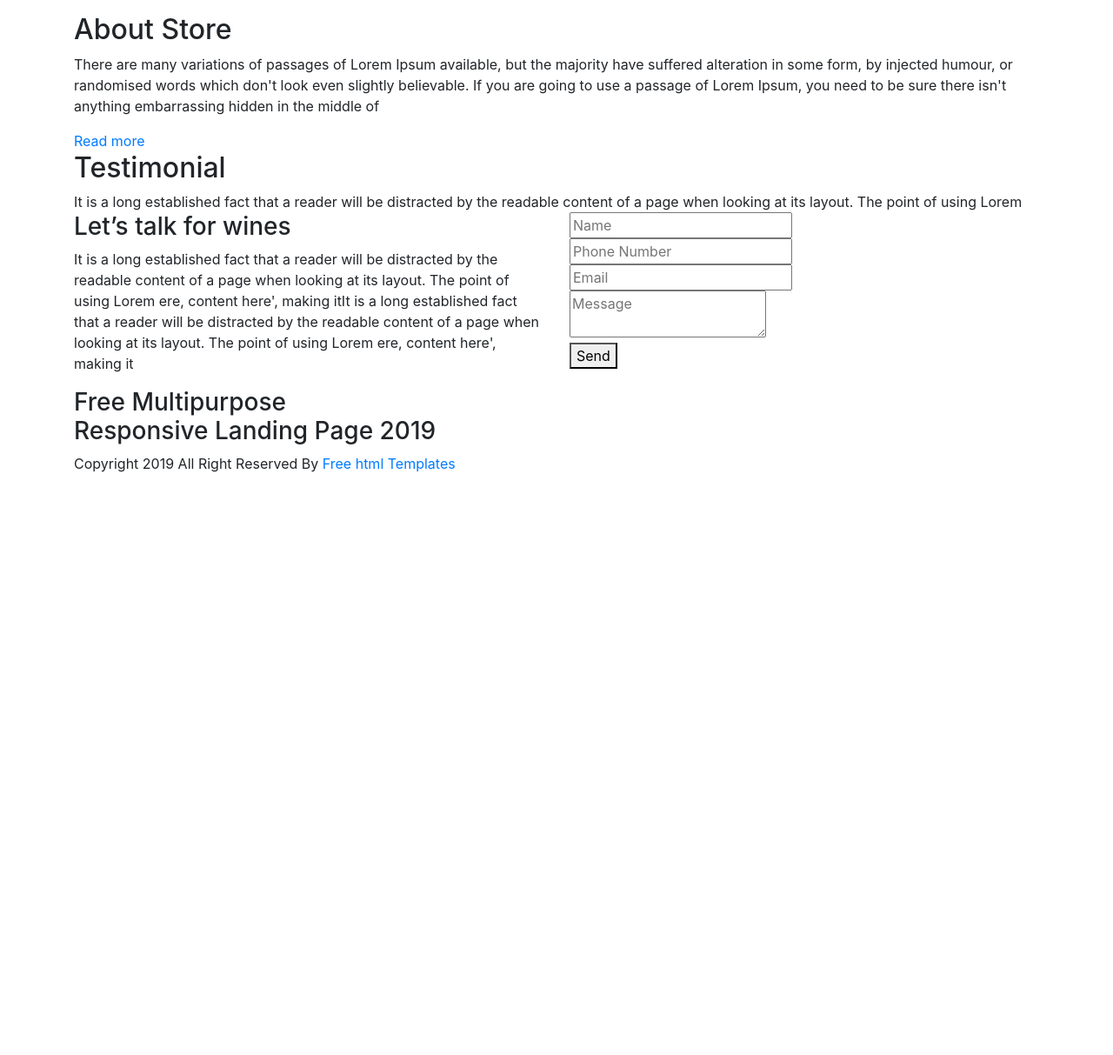
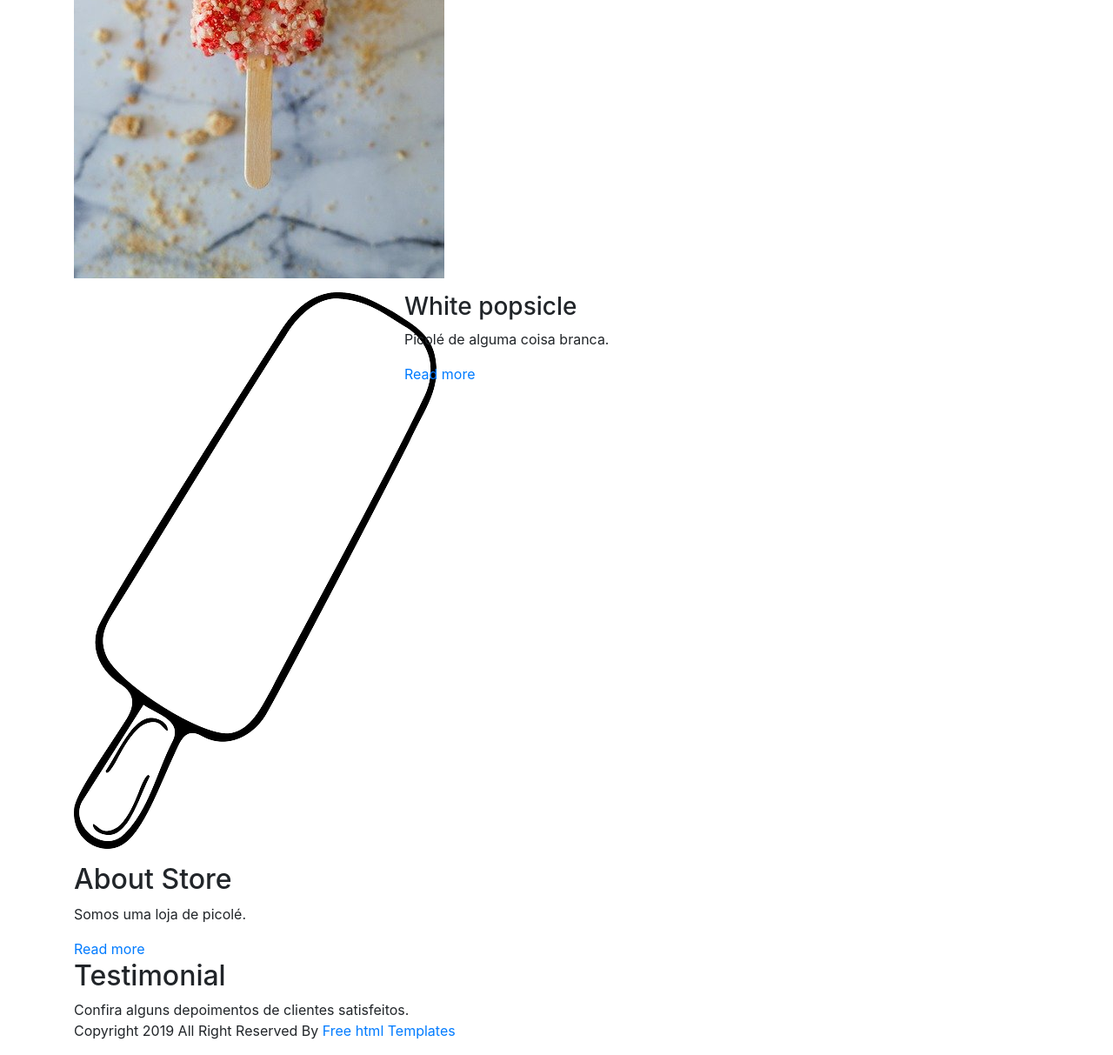
Before and after one commit to danielbibit/ES1-UFG, a Django app: page / in a window 1280 px wide. Shown: the part 1715-2928 px from the top of the page at 87% size. Before the commit the page ends 2258 px from the top, so only its background shows below. Run offline with Django 3.2, Linux system fonts and the light colour scheme; some libraries are stand-ins or nearby versions.

Commit message:
Terminando landing page

```diff
--- a/sistema_picole/landing_page/templates/index.html
+++ b/sistema_picole/landing_page/templates/index.html
@@ -10,7 +10,7 @@
       <meta name="viewport" content="width=device-width, initial-scale=1">
       <meta name="viewport" content="initial-scale=1, maximum-scale=1">
       <!-- site metas -->
-      <title>drinker</title>
+      <title>Picolé</title>
       <meta name="keywords" content="">
       <meta name="description" content="">
       <meta name="author" content="">
@@ -49,7 +49,7 @@
                         <div class="full">
                            <div class="center-desk">
                               <div class="logo">
-                                 <a href="index.html"><img src="static/images/logo.png" alt="#" /></a>
+                                 <a href="index.html"><img src="static/images/carrinho.png" alt="#" /></a>
                               </div>
                            </div>
                         </div>
@@ -63,10 +63,13 @@
                               <ul class="navbar-nav mr-auto">
 
                                  <li class="nav-item">
-                                    <a class="nav-link" href="#contact">About</a>
+                                    <a style="color:black" class="nav-link" href="#">Catálogo</a>
                                  </li>
                                  <li class="nav-item">
-                                    <a class="nav-link" href="#">Contact Us</a>
+                                    <a style="color:black" class="nav-link" href="#">About</a>
+                                 </li>
+                                 <li class="nav-item">
+                                    <a style="color:black" class="nav-link" href="#">Contact Us</a>
                                  </li>
                               </ul>
                            </div>
@@ -83,12 +86,12 @@
                   <div class="row">
                      <div class="col-md-10 offset-md-1">
                         <div class="text-img">
-                           <figure><img src="static/images/box_img.png" alt="#"/></figure>
+                           <figure><img src="static/images/popsicle-g373bb1d32_640.jpg" alt="#"/></figure>
                         </div>
                      </div>
                      <div class="col-md-12">
                         <div class="text-bg">
-                           <h1>Spent the best time with best wine</h1>
+                           <h1>Spent the best time with best popsicle</h1>
                            <a href="#">Read More</a>
                         </div>
                      </div>
@@ -105,8 +108,7 @@
             <div class="row">
                <div class="col-md-12">
                   <div class="titlepage">
-                     <h2>Best Wines <span class="red">In Our Store</span> </h2>
-                     <p>It is a long established fact that a reader will be distracted by the readable content of a page when looking at its layout. The point of using Lorem</p>
+                     <h2>Best popsicles <span class="red">In Our Store</span> </h2>
                   </div>
                </div>
             </div>
@@ -116,14 +118,14 @@
             <div class="row d_flex">
                <div class="col-md-4">
                         <div class="store_box ">
-                           <figure><img src="static/images/store_img1.png" alt="#"/></figure>
+                           <figure><img src="static/images/popsicle-g67cd68767_640.png" alt="#"/></figure>
                         </div>
                      </div>
                      <div class="col-md-8">
                         <div class="store_box ">
 
-                           <h3>Black Wine</h3>
-                           <p>It is a long established fact that a reader will be distracted by the readable content of a page when looking at its layout. The point of using Lorem Ipsum is that it has a more-or-less normal distribution of letters, as opposed to using 'Content here, content here', making it look like readable English. Many desktop publishing packages</p>
+                           <h3>Black Popsicle</h3>
+                           <p>Picolé de chocolate.</p>
                            <a class="read_more" href="#">Read more</a>
                         </div>
 
@@ -134,14 +136,14 @@
             <div class="row d_flex">
                <div class="col-md-4">
                         <div class="store_box ">
-                           <figure><img src="static/images/store_img2.png" alt="#"/></figure>
+                           <figure><img src="static/images/cold-g3551bee6a_640.jpg" alt="#"/></figure>
                         </div>
                      </div>
                      <div class="col-md-8">
                         <div class="store_box ">
 
-                           <h3>Red Wine</h3>
-                           <p>It is a long established fact that a reader will be distracted by the readable content of a page when looking at its layout. The point of using Lorem Ipsum is that it has a more-or-less normal distribution of letters, as opposed to using 'Content here, content here', making it look like readable English. Many desktop publishing packages</p>
+                           <h3>Red Popsicle</h3>
+                           <p>Picolé de morango.</p>
                            <a class="read_more" href="#">Read more</a>
                         </div>
 
@@ -152,14 +154,14 @@
             <div class="row d_flex">
                <div class="col-md-4">
                         <div class="store_box ">
-                           <figure><img src="static/images/store_img3.png" alt="#"/></figure>
+                           <figure><img src="static/images/popsicle-g72236831d_640.png" alt="#"/></figure>
                         </div>
                      </div>
                      <div class="col-md-8">
                         <div class="store_box ">
 
-                           <h3>White Wine</h3>
-                           <p>It is a long established fact that a reader will be distracted by the readable content of a page when looking at its layout. The point of using Lorem Ipsum is that it has a more-or-less normal distribution of letters, as opposed to using 'Content here, content here', making it look like readable English. Many desktop publishing packages</p>
+                           <h3>White popsicle</h3>
+                           <p>Picolé de alguma coisa branca.</p>
                            <a class="read_more" href="#">Read more</a>
                         </div>
 
@@ -186,7 +188,7 @@
                   <div class="row">
                      <div class="col-md-12">
                         <div class="about_box ">
-                           <p>There are many variations of passages of Lorem Ipsum available, but the majority have suffered alteration in some form, by injected humour, or randomised words which don't look even slightly believable. If you are going to use a passage of Lorem Ipsum, you need to be sure there isn't anything embarrassing hidden in the middle of </p>
+                           <p>Somos uma loja de picolé.</p>
                            <a class="read_more" href="#">Read more</a>
                         </div>
 
@@ -202,7 +204,7 @@
                   <div class="col-md-12">
                      <div class="titlepage">
                         <h2>Testimonial</h2>
-                        <span>It is a long established fact that a reader will be distracted by the readable content of a page when looking at its layout. The point of using Lorem</span>
+                        <span>Confira alguns depoimentos de clientes satisfeitos.</span>
                      </div>
                   </div>
                </div>
@@ -227,8 +229,8 @@
                   <div class="col-md-9">
                      <div class="Testimonial_box">
                         <h4>Den Mark</h4>
-                        <p>It is a long established fact that a reader will be distracted by the readable content of a page when looking at its layout. The point of using Lorem Ipsum is that it has a more-or-less normal distribution of letters,It is a long established fact that a reader will be distracted by the readable content of a page when looking at its layout. The point of using Lorem Ipsum is that it has a more-or-less normal distribution of letters,
-                        </p>
+                     <p>Ótimo picolé!
+                     </p>
                      </div>
                   </div>
                </div>
@@ -246,8 +248,8 @@
                   </div>
                   <div class="col-md-9">
                      <div class="Testimonial_box">
-                        <h4>Den Mark</h4>
-                        <p>It is a long established fact that a reader will be distracted by the readable content of a page when looking at its layout. The point of using Lorem Ipsum is that it has a more-or-less normal distribution of letters,It is a long established fact that a reader will be distracted by the readable content of a page when looking at its layout. The point of using Lorem Ipsum is that it has a more-or-less normal distribution of letters,
+                        <h4>Den Two</h4>
+                        <p>Muito bom!
                         </p>
                      </div>
                   </div>
@@ -261,13 +263,13 @@
                <div class="row d_flex">
                   <div class="col-md-3">
                      <div class="Testimonial_box">
-                        <i><img src="static/images/plan1.png" alt="#"/></i>
+                        <i><img src="static/images/enzo.png" alt="#"/></i>
                      </div>
                   </div>
                   <div class="col-md-9">
                      <div class="Testimonial_box">
-                        <h4>Den Mark</h4>
-                        <p>It is a long established fact that a reader will be distracted by the readable content of a page when looking at its layout. The point of using Lorem Ipsum is that it has a more-or-less normal distribution of letters,It is a long established fact that a reader will be distracted by the readable content of a page when looking at its layout. The point of using Lorem Ipsum is that it has a more-or-less normal distribution of letters,
+                        <h4>Enzo C.</h4>
+                        <p>É o melhor picolé que eu já tive. Definitivamente não falo isso por ser quem vende o picolé.
                         </p>
                      </div>
                   </div>
@@ -288,41 +290,7 @@
 
       <!-- end Testimonial -->
       <!-- talk -->
-      <div id="talk" class="talk">
-         <div class="container">
-            <div class="row ">
-               <div class="col-md-6 ">
-                  <div class="wines">
-                     <h3>Let’s talk for wines</h3>
-                     <p>It is a long established fact that a reader will be distracted by the readable content of a page when looking at its layout. The point of using Lorem  ere, content here', making itIt is a long established fact that a reader will be distracted by the readable content of a page when looking at its layout. The point of using Lorem  ere, content here', making it</p>
-                     <h3>Free Multipurpose <br>
-                        Responsive Landing Page 2019</h3>
-                  </div>
-               </div>
-               <div class="col-md-6 ">
-                  <form class="main_form ">
-                     <div class="row">
-                        <div class="col-md-12 ">
-                           <input class="form_contril" placeholder="Name " type="text" name="Name ">
-                        </div>
-                        <div class="col-md-12">
-                           <input class="form_contril" placeholder="Phone Number" type="text" name=" Phone Number">
-                        </div>
-                        <div class="col-md-12">
-                           <input class="form_contril" placeholder="Email" type="text" name="Email">
-                        </div>
-                        <div class="col-md-12">
-                           <textarea class="textarea" placeholder="Message" type="text" name="Message"></textarea>
-                        </div>
-                        <div class="col-sm-12">
-                           <button class="send_btn">Send</button>
-                        </div>
-                     </div>
-                  </form>
-               </div>
-            </div>
-         </div>
-      </div>
+
       <!-- end talk -->
       <!--  footer -->
             <footer>
```
